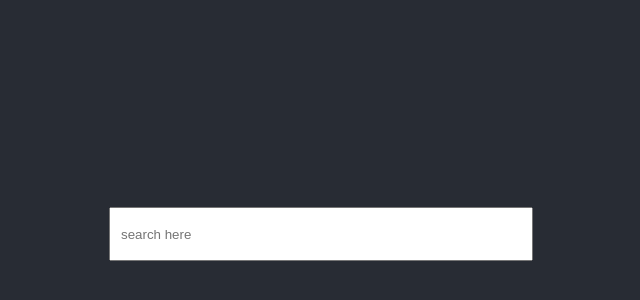
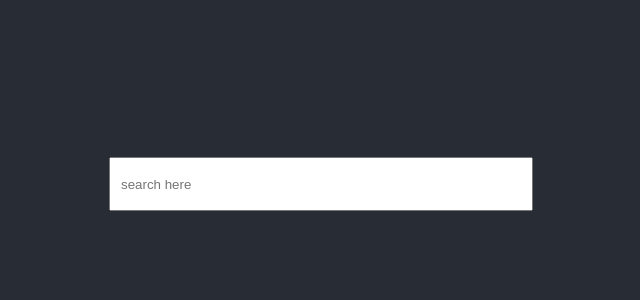
Before and after one commit to akotonyStark/react-debouncing, a React (Create React App) app: page / in a window 1280 px wide. Shown: the part 166-466 px from the top of the page, without its empty margins (319-959 px from the left). Built offline with nearby package versions, Linux system fonts and the light colour scheme.

Commit message:
debounce autocomplete function

```diff
--- a/src/App.js
+++ b/src/App.js
@@ -30,7 +30,7 @@ function App() {
       <header className='App-header'>
         <input
           type='text'
-          style={{ width: 400, height: 30, padding: 10 }}
+          style={{ width: 400, height: 30, padding: 10, marginBottom: 100 }}
           placeholder='search here'
           onKeyDown={(e) => optimizedFn(e.target.value)}
         />
@@ -50,8 +50,9 @@ export default App
 
 const styles = {
   results: {
-    height: 40,
-    width: 423,
+    height: 100,
+    maxHeight: 100,
+    width: '70%',
     background: 'white',
     color: 'black',
     marginTop: 1,
```
